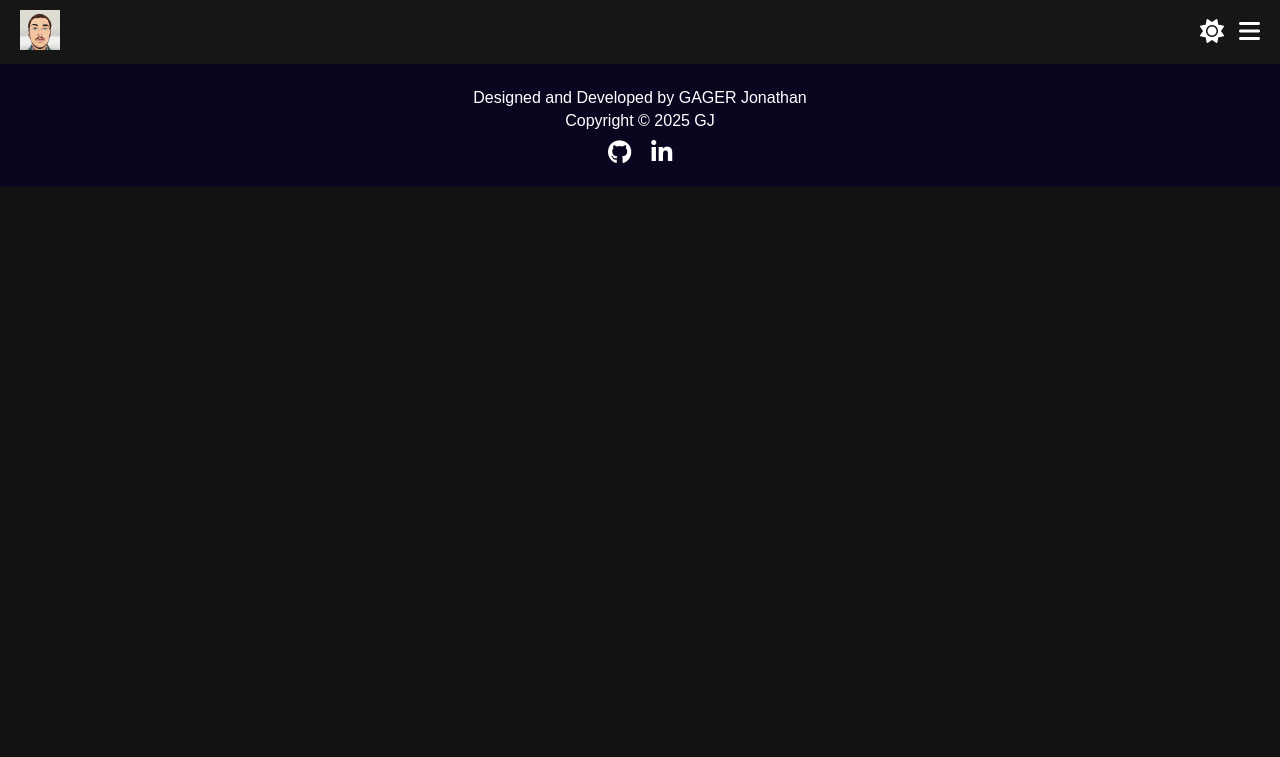
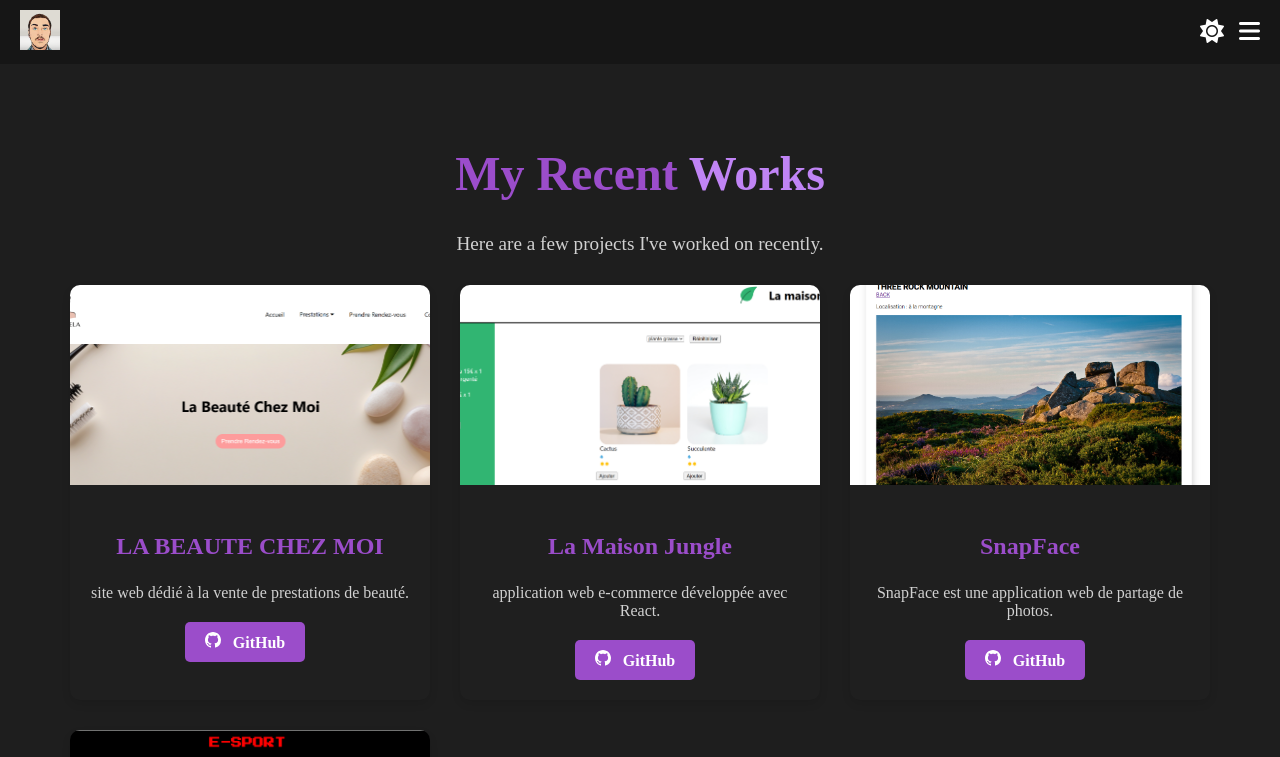
Before and after one commit to JonathanG-coder/portfolioAfec, a React (Vite) app: page /project in a window 1280 px wide. Shown: the top 757 px of the page. Built offline with nearby package versions, Linux system fonts and the light colour scheme.

Commit message:
Rename name File

```diff
--- a/src/App.jsx
+++ b/src/App.jsx
@@ -4,7 +4,7 @@ import Footer from "./components/footer/Footer";
 import Home from "./components/home/Home";
 import Resume from "./components/resume/Resume";
 import About from "./components/about/About";
-import Projects from "./components/projects/Project";
+import Project from "./components/projects/Project";
 
 import {BrowserRouter as Router, Routes, Route } from 'react-router-dom';
 
@@ -16,7 +16,7 @@ function App() {
       <Routes>
         <Route path="/" element={<Home />} />
         <Route path="/about" element={<About />} />
-        <Route path="/projects" element={<Projects />} />
+        <Route path="/project" element={<Project />} />
         <Route path="/resume" element={<Resume />} />
       </Routes>
       <Footer />
--- a/src/components/projects/project.jsx
+++ b/src/components/projects/project.jsx
@@ -9,7 +9,7 @@ import "./Projects.css";
 import { useEffect } from "react";
 
 
-const Projects = () => {
+const Project = () => {
   useEffect(() => {
     window.scrollTo(0, 0);
   }, []);
@@ -68,4 +68,4 @@ const Projects = () => {
   );
 };
 
-export default Projects;
+export default Project;
```
